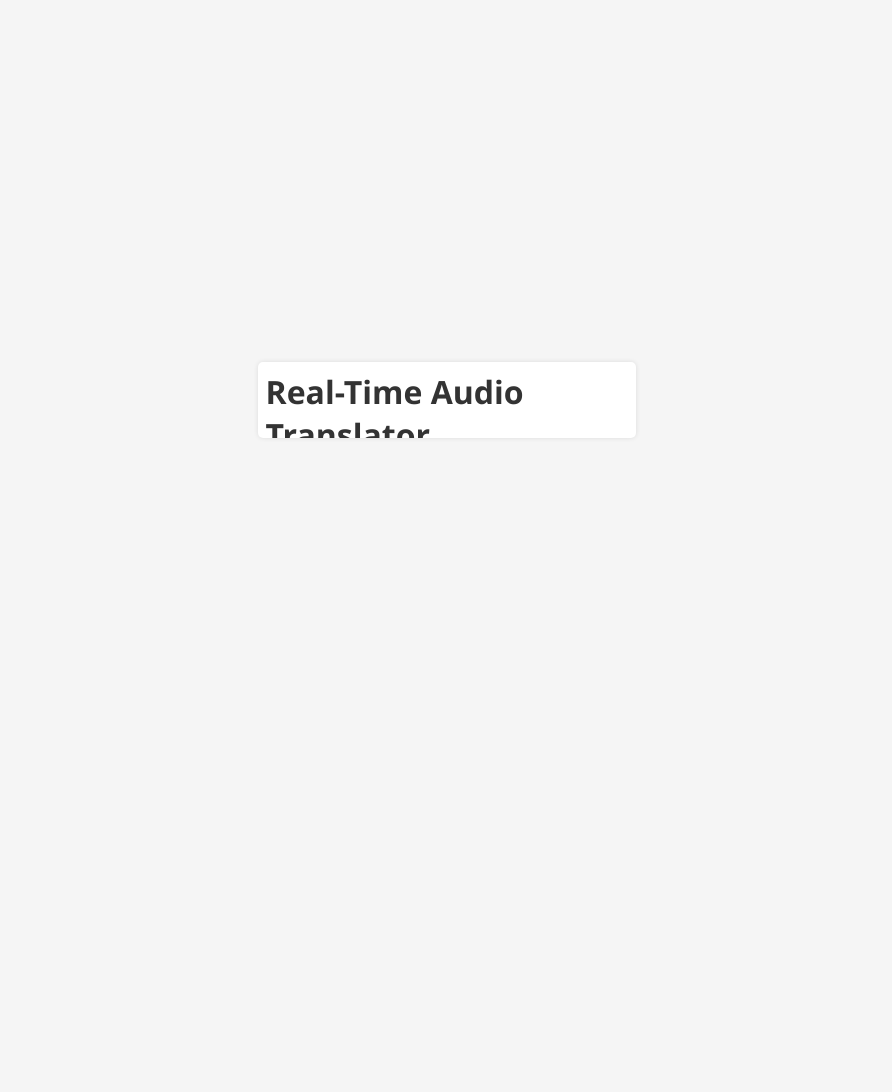
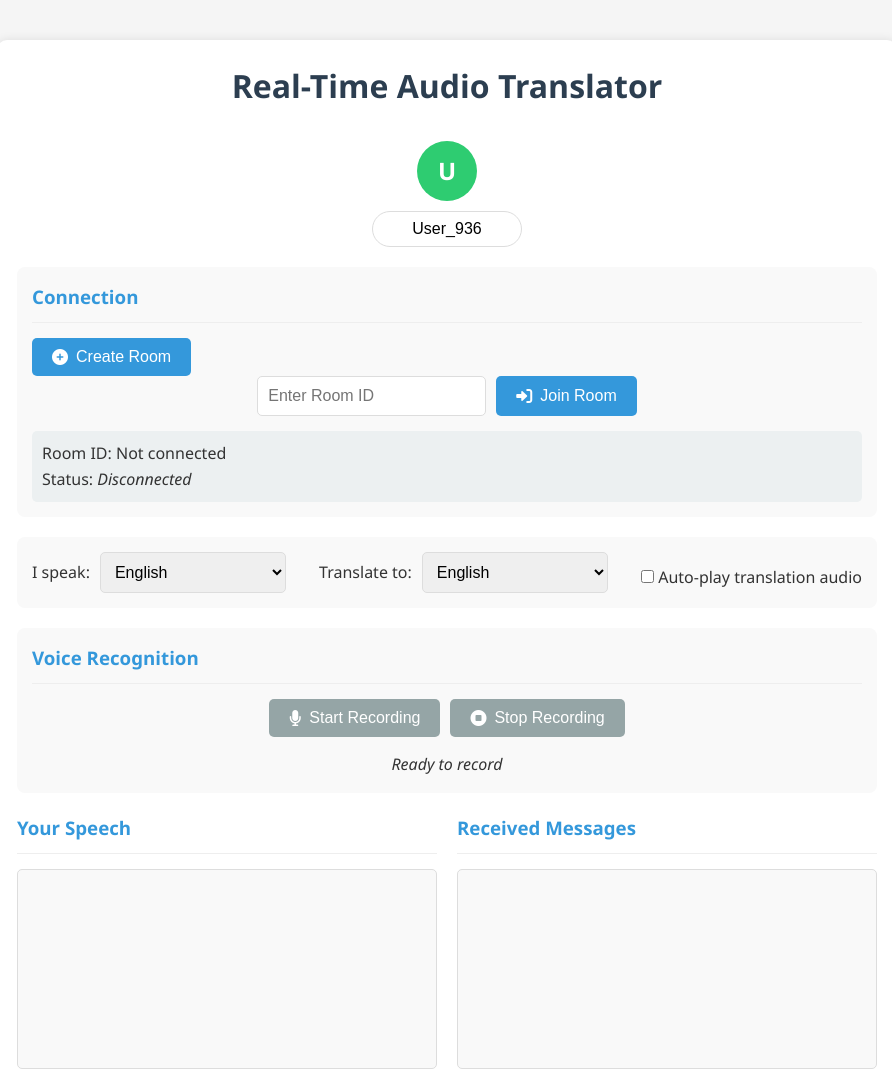
Before and after one commit to gurugannamaneni2002/frontend-audiotranslator, a plain HTML site: page index.html in a window 1280 px wide. Shown: the whole page, without its empty margins (193-1085 px from the left). Before the commit the page ends 800 px from the top, so only its background shows below. Drawn offline with Linux system fonts and the light colour scheme; no server answers.

Commit message:
Update style.css

```diff
--- a/style.css
+++ b/style.css
@@ -2,75 +2,117 @@
     margin: 0;
     padding: 0;
     box-sizing: border-box;
-    font-family: 'Segoe UI', Tahoma, Geneva, Verdana, sans-serif;
 }
 
 body {
+    font-family: 'Segoe UI', Tahoma, Geneva, Verdana, sans-serif;
     background-color: #f5f5f5;
     color: #333;
+    line-height: 1.6;
+}
+
+.container {
+    max-width: 900px;
+    margin: 40px auto;
+    padding: 20px;
+    background-color: white;
+    border-radius: 10px;
+    box-shadow: 0 0 10px rgba(0, 0, 0, 0.1);
+}
+
+h1 {
+    text-align: center;
+    margin-bottom: 30px;
+    color: #2c3e50;
+}
+
+h3 {
+    margin-bottom: 15px;
+    color: #3498db;
+    border-bottom: 1px solid #eee;
+    padding-bottom: 10px;
+}
+
+.user-profile {
+    display: flex;
+    justify-content: center;
+    margin-bottom: 20px;
+}
+
+.avatar-container {
+    display: flex;
+    flex-direction: column;
+    align-items: center;
+    gap: 10px;
+}
+
+.avatar {
+    width: 60px;
+    height: 60px;
+    border-radius: 50%;
+    background-color: #3498db;
     display: flex;
     justify-content: center;
     align-items: center;
-    height: 100vh;
+    color: white;
+    font-size: 24px;
+    font-weight: bold;
 }
 
-.container {
-    width: 10cm;
-    height: 2cm;
-    background-color: white;
-    border-radius: 5px;
-    box-shadow: 0 0 5px rgba(0, 0, 0, 0.1);
-    padding: 0.2cm;
-    display: flex;
-    flex-direction: column;
-    justify-content: space-between;
-    overflow: hidden;
+#username {
+    text-align: center;
+    padding: 8px;
+    border-radius: 20px;
+    border: 1px solid #ddd;
+    width: 150px;
 }
 
-.connection-panel {
-    display: flex;
-    justify-content: flex-end;
-    align-items: center;
-    font-size: 0.6em;
+.connection-controls, .recording-controls, .language-settings {
+    margin-bottom: 20px;
+    padding: 15px;
+    background-color: #f9f9f9;
+    border-radius: 8px;
 }
 
-.room-info {
-    display: flex;
-    align-items: center;
-}
-
-.controls-panel {
+.language-settings {
     display: flex;
     justify-content: space-between;
-    align-items: center;
-    margin-top: 0.1cm;
+    flex-wrap: wrap;
+    gap: 15px;
 }
 
 .language-selector {
     display: flex;
     align-items: center;
-    gap: 0.1cm;
-    font-size: 1.2em;
+    gap: 10px;
 }
 
-select {
-    padding: 0.1cm;
-    border-radius: 3px;
-    border: 1px solid #ddd;
-    font-size: 0.6em;
-    width: 3cm;
+.controls, .join-room {
+    display: flex;
+    gap: 10px;
+    margin-bottom: 15px;
+    justify-content: center;
 }
 
 button {
-    padding: 0.1cm 0.2cm;
+    padding: 10px 20px;
     border: none;
-    border-radius: 3px;
+    border-radius: 5px;
     cursor: pointer;
-    font-size: 0.6em;
+    font-size: 16px;
+    transition: all 0.3s;
     display: flex;
     align-items: center;
-    gap: 0.1cm;
-    height: 0.8cm;
+    gap: 8px;
+}
+
+.primary-btn {
+    background-color: #3498db;
+    color: white;
+}
+
+.primary-btn:hover {
+    background-color: #2980b9;
 }
 
 .action-btn {
@@ -78,16 +120,134 @@ button {
     color: white;
 }
 
-.action-btn.muted {
+.action-btn:hover {
+    background-color: #27ae60;
+}
+
+button:disabled {
+    background-color: #95a5a6;
+    cursor: not-allowed;
+}
+
+input, select {
+    padding: 10px;
+    border-radius: 5px;
+    border: 1px solid #ddd;
+    font-size: 16px;
+}
+
+select {
+    cursor: pointer;
+}
+
+#roomInfo {
+    margin-top: 15px;
+    padding: 10px;
+    background-color: #ecf0f1;
+    border-radius: 5px;
+}
+
+.communication-container {
+    display: grid;
+    grid-template-columns: 1fr 1fr;
+    gap: 20px;
+}
+
+.transcript-container, .received-container {
+    margin-bottom: 20px;
+    position: relative;
+}
+
+.transcript {
+    min-height: 200px;
+    max-height: 300px;
+    padding: 15px;
+    background-color: #f9f9f9;
+    border-radius: 5px;
+    border: 1px solid #ddd;
+    white-space: pre-wrap;
+    overflow-y: auto;
+}
+
+.speaking-indicator {
+    position: absolute;
+    top: -10px;
+    left: 20px;
     background-color: #e74c3c;
+    color: white;
+    padding: 5px 10px;
+    border-radius: 20px;
+    font-size: 14px;
+    display: none;
+    z-index: 10;
+    animation: pulse 1.5s infinite;
+}
+
+.speaking-indicator i {
+    margin-right: 5px;
+}
+
+#recordingStatus, #connectionStatus, #translationStatus {
+    font-style: italic;
+    text-align: center;
+}
+
+.translation-status {
+    margin-top: 20px;
+    text-align: center;
+    color: #7f8c8d;
 }
 
 .connected {
     color: #27ae60;
     font-weight: bold;
 }
+.translation-loading {
+    font-style: italic;
+    color: #7f8c8d;
+    margin-top: 5px;
+}
 
-.disconnected {
+.translation-error {
     color: #e74c3c;
-    font-weight: bold;
+    font-style: italic;
+    margin-top: 5px;
 }
+
+/* Add these styles for the audio button */
+.audio-btn {
+    background-color: #3498db;
+    color: white;
+    border: none;
+    border-radius: 50%;
+    width: 30px;
+    height: 30px;
+    display: inline-flex;
+    align-items: center;
+    justify-content: center;
+    cursor: pointer;
+    margin-left: 10px;
+    transition: all 0.2s;
+}
+
+.audio-btn:hover {
+    background-color: #2980b9;
+}
+
+.audio-btn:disabled {
+    background-color: #95a5a6;
+    cursor: not-allowed;
+}
+
+.audio-settings {
+    margin-top: 10px;
+    display: flex;
+    align-items: center;
+    justify-content: center;
+}
+
+.translated-text {
+    display: flex;
+    align-items: center;
+    margin-top: 5px;
+}
```
